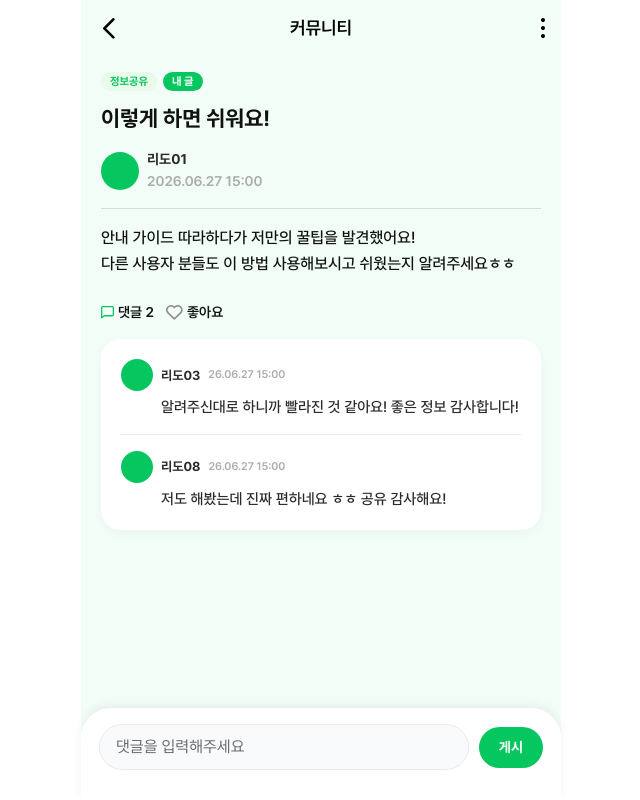
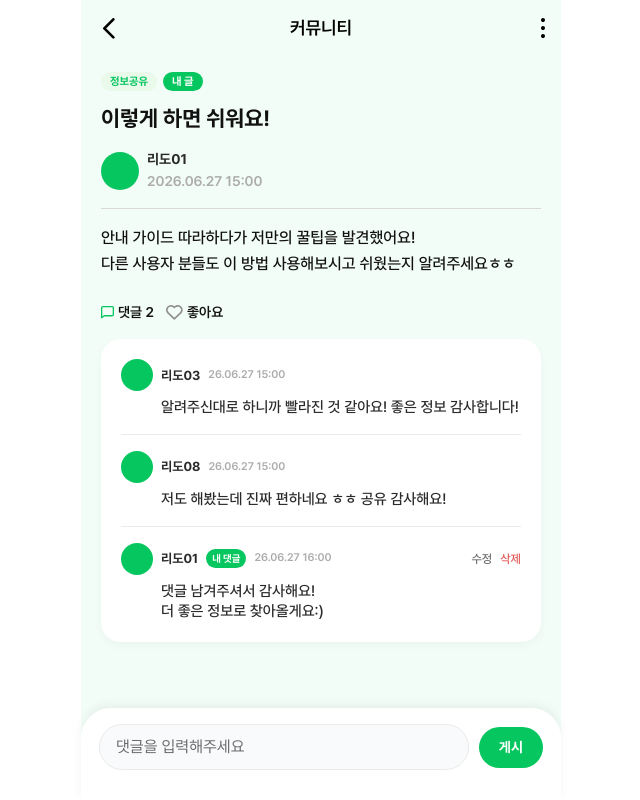
Before and after one commit to REDO-Team/Front, a React (Vite) app: page /community/1 in a window 1280 px wide. Shown: the whole page, without its empty margins (319-959 px from the left). Built offline with nearby package versions, Linux system fonts and the light colour scheme.

Commit message:
[Feat] 커뮤니티 댓글 수정 및 삭제 기능 구현
- 본인 작성 댓글에 수정/삭제 버튼 렌더링
- 모달 연결
- 수정, 삭제 각 역할 수행 가능 구현

resolves #92

```diff
--- /dev/null
+++ b/src/pages/community/CommentItem.tsx
@@ -0,0 +1,121 @@
+import { useState } from "react";
+import Modal from "../../components/common/Modal.tsx";
+
+interface Comment {
+  id: number;
+  author: string;
+  authorColor: string;
+  time: string;
+  content: string;
+}
+
+interface CommentItemProps {
+  comment: Comment;
+  isMine: boolean;
+  onUpdate: (id: number, newContent: string) => void;
+  onDelete: (id: number) => void;
+}
+
+export default function CommentItem({ comment, isMine, onUpdate, onDelete }: CommentItemProps) {
+  // 댓글 수정 모드 상태 관리
+  const [isEditing, setIsEditing] = useState(false);
+  const [editContent, setEditContent] = useState(comment.content);
+
+  // 댓글 전용 모달 상태 관리
+  const [isEditModalOpen, setIsEditModalOpen] = useState(false);
+  const [isDeleteModalOpen, setIsDeleteModalOpen] = useState(false);
+
+  // 수정 취소
+  const handleCancelEdit = () => {
+    setEditContent(comment.content); // 텍스트 원래대로 복구
+    setIsEditing(false); // 일반 모드로 전환
+  };
+
+  // 수정 완료
+  const handleCompleteEdit = () => {
+    if (editContent.trim() === "") return;
+    onUpdate(comment.id, editContent); // 부모로 변경된 데이터 전달
+    setIsEditing(false); // 일반 모드로 전환
+  };
+
+  return (
+    <div className="flex flex-col">
+      {/* 댓글 상단 */}
+      <div className="flex items-center justify-between mb-1.5">
+        <div className="flex items-center gap-2">
+          <div className={`w-[32px] h-[32px] rounded-full ${comment.authorColor}`}></div>
+          <span className="text-[13px] font-bold text-gray-800">{comment.author}</span>
+
+          {isMine && (
+            <span className="inline-flex items-center justify-center px-[6px] py-[2px] rounded-[10px] text-[10px] font-bold bg-main-green1 text-white">
+              내 댓글
+            </span>
+          )}
+          <span className="text-[11px] font-semibold text-gray-400">{comment.time}</span>
+        </div>
+
+        {/* 수정/삭제 버튼 */}
+        {isMine && !isEditing && (
+          <div className="flex items-center gap-2 text-[12px] font-medium">
+            <button className="text-gray-600" onClick={() => setIsEditModalOpen(true)}>수정</button>
+            <button className="text-[#E25655]" onClick={() => setIsDeleteModalOpen(true)}>삭제</button>
+          </div>
+        )}
+      </div>
+
+      {/* 댓글 내용 영역 */}
+      {isEditing ? (
+        <div className="pl-[40px]">
+          <textarea
+            value={editContent}
+            onChange={(e) => setEditContent(e.target.value)}
+            className="w-full bg-white border border-gray-200 rounded-[10px] p-3 text-[14px] text-gray-800 outline-none resize-none min-h-[80px]"
+          />
+          <div className="flex justify-end gap-2 mt-2">
+            <button
+              onClick={handleCancelEdit}
+              className="px-4 py-1.5 rounded-full text-[13px] font-bold bg-gray-100 text-gray-600"
+            >
+              취소
+            </button>
+            <button
+              onClick={handleCompleteEdit}
+              className="px-4 py-1.5 rounded-full text-[13px] font-bold bg-main-green1 text-white"
+            >
+              완료
+            </button>
+          </div>
+        </div>
+      ) : (
+        <p className="text-[15px] font-medium text-gray-800 pl-[40px] leading-snug whitespace-pre-wrap">
+          {comment.content}
+        </p>
+      )}
+
+      {/* 댓글 수정 확인 모달 */}
+      <Modal
+        isOpen={isEditModalOpen}
+        title={"작성하신 댓글을\n수정하시겠습니까?"}
+        buttonText="수정하기"
+        onClose={() => setIsEditModalOpen(false)}
+        onConfirm={() => {
+          setIsEditModalOpen(false);
+          setIsEditing(true);
+        }}
+      />
+
+      {/* 댓글 삭제 확인 모달 */}
+      <Modal
+        isOpen={isDeleteModalOpen}
+        title={"작성하신 댓글을\n삭제하시겠습니까?"}
+        buttonText="삭제하기"
+        buttonColor="green"
+        onClose={() => setIsDeleteModalOpen(false)}
+        onConfirm={() => {
+          setIsDeleteModalOpen(false);
+          onDelete(comment.id); // 모달 확인 누르면 실제 삭제 함수 실행
+        }}
+      />
+    </div>
+  );
+}
--- a/src/pages/community/detail-page.tsx
+++ b/src/pages/community/detail-page.tsx
@@ -7,6 +7,7 @@ import MoreIcon from "../../assets/icons/MoreIcon";
 import PostActionModal from "../../components/CommunityPage/PostActionModal.tsx";
 import { useState } from "react";
 import Modal from "../../components/common/Modal.tsx";
+import CommentItem from "./CommentItem.tsx";
 
 const getCategoryStyle = (category: string) => {
   switch (category) {
@@ -48,18 +49,35 @@ const MOCK_COMMENTS = [
     time: "26.06.27 15:00",
     content: "저도 해봤는데 진짜 편하네요 ㅎㅎ 공유 감사해요!",
   },
+  {
+    id: 3,
+    author: "리도01",
+    authorColor: "bg-main-green1",
+    time: "26.06.27 16:00",
+    content: "댓글 남겨주셔서 감사해요!\n더 좋은 정보로 찾아올게요:)",
+  },
 ];
 
 export default function CommunityDetailPage() {
+  const [comments, setComments] = useState(MOCK_COMMENTS);
   const [isActionModalOpen, setIsActionModalOpen] = useState(false);
   const [isEditModalOpen, setIsEditModalOpen] = useState(false);
   const [isDeleteModalOpen, setIsDeleteModalOpen] = useState(false);
 
   const navigate = useNavigate();
   const isMyPost = true; // 임시 변수
+  const currentUser = "리도01"; // 현재 로그인한 사용자 (임시)
   const { id } = useParams();
 
   console.log("Post ID:", id);
+
+  const handleUpdateComment = (commentId: number, newContent: string) => {
+    setComments(comments.map(comment => comment.id === commentId ? { ...comment, content: newContent } : comment));
+  };
+
+  const handleDeleteComment = (commentId: number) => {
+    setComments(comments.filter(comment => comment.id !== commentId));
+  };
 
   return (
     <div className="bg-bg-green1 min-h-screen pb-24 relative font-pretendard">
@@ -129,23 +147,17 @@ export default function CommunityDetailPage() {
         {/* 댓글 영역 */}
         <section className="bg-white rounded-[20px] p-5 shadow-[0_4px_10px_rgba(0,0,0,0.03)] flex flex-col gap-4">
           {" "}
-          {MOCK_COMMENTS.map((comment, index) => (
+          {comments.map((comment, index) => (
             <div key={comment.id} className="flex flex-col">
-              <div className="flex items-center gap-2 mb-1.5">
-                <div
-                  className={`w-[32px] h-[32px] rounded-full ${comment.authorColor}`}
-                ></div>
-                <span className="text-[13px] font-bold text-gray-800">
-                  {comment.author}
-                </span>
-                <span className="text-[11px] font-semibold text-gray-400">
-                  {comment.time}
-                </span>
-              </div>
-              <p className="text-[15px] font-medium text-gray-800 pl-[40px] leading-snug">
-                {comment.content}
-              </p>
-              {index !== MOCK_COMMENTS.length - 1 && (
+
+             <CommentItem
+                comment={comment}
+                isMine={comment.author === currentUser} // 내 댓글 여부 전달
+                onUpdate={handleUpdateComment}
+                onDelete={handleDeleteComment}
+              />
+
+              {index !== comments.length - 1 && (
                 <hr className="border-t-[1px] border-gray-200 mt-4" />
               )}
             </div>
```
